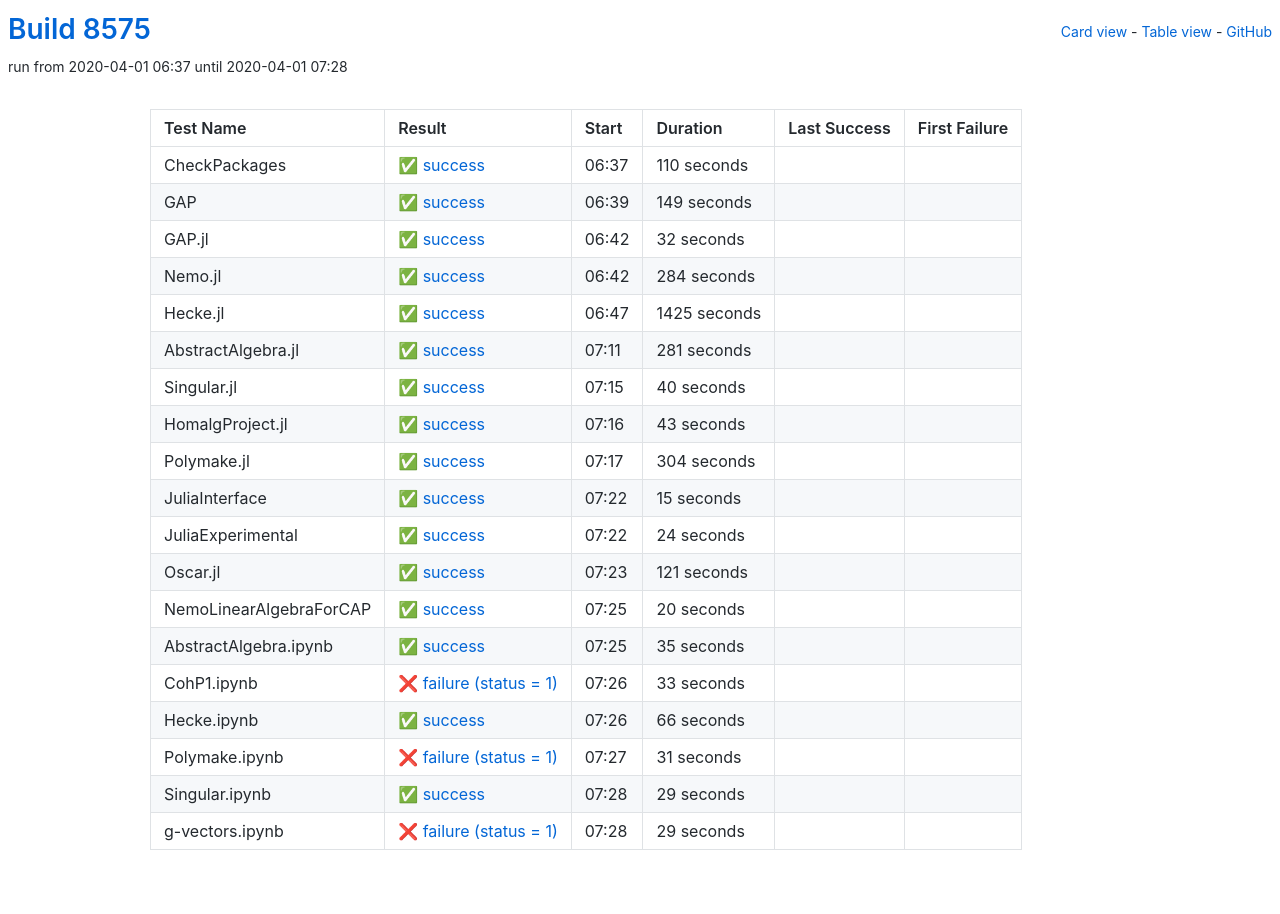
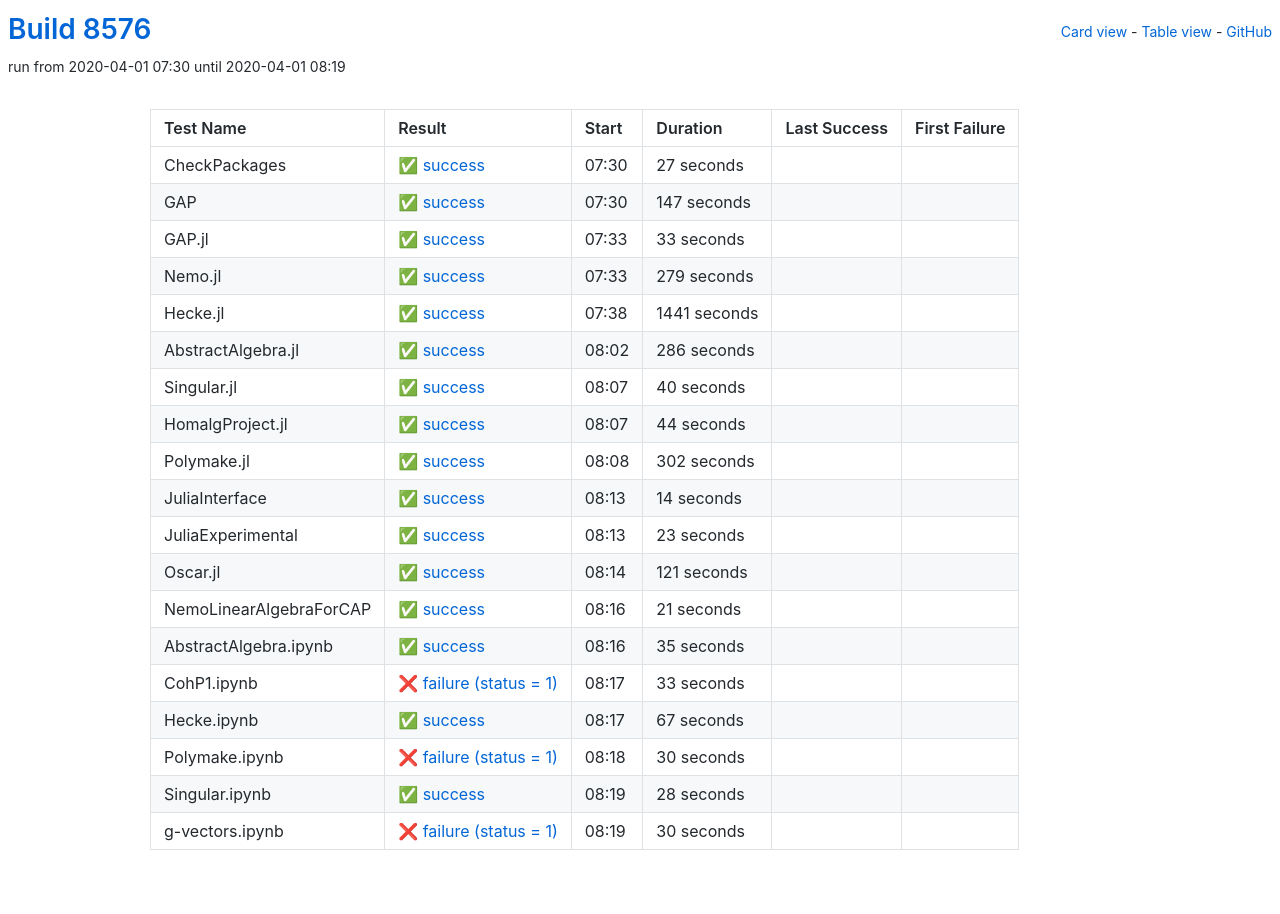
Before and after one commit to oscar-system/oscar-ci-status, a Jekyll site: the page built from table.html, in a window 1280 px wide. Built offline with Jekyll 4.4.1, drawn with Linux system fonts in a browser that asks for light colours.

Commit message:
Build 8576

```diff
--- a/_data/ci.yml
+++ b/_data/ci.yml
@@ -1,71 +1,71 @@
-build: 8575
-build_url: https://oscarci.mathematik.uni-kl.de/job/oscar/8575/
+build: 8576
+build_url: https://oscarci.mathematik.uni-kl.de/job/oscar/8576/
 job: oscar
 tests:
-- duration: 110
+- duration: 27
   exitcode: 0
   first_failure: false
   first_failure_url: null
   last_success: false
   last_success_url: null
-  log: https://oscarci.mathematik.uni-kl.de/job/oscar/8575/artifact/logs/build-8575/CheckPackages.log
+  log: https://oscarci.mathematik.uni-kl.de/job/oscar/8576/artifact/logs/build-8576/CheckPackages.log
   name: CheckPackages
-  start: 2020-04-01 06:37
+  start: 2020-04-01 07:30
   status: success
   success: true
-- duration: 149
+- duration: 147
   exitcode: 0
   first_failure: false
   first_failure_url: null
   last_success: false
   last_success_url: null
-  log: https://oscarci.mathematik.uni-kl.de/job/oscar/8575/artifact/logs/build-8575/GAP.log
+  log: https://oscarci.mathematik.uni-kl.de/job/oscar/8576/artifact/logs/build-8576/GAP.log
   name: GAP
-  start: 2020-04-01 06:39
+  start: 2020-04-01 07:30
   status: success
   success: true
-- duration: 32
+- duration: 33
   exitcode: 0
   first_failure: false
   first_failure_url: null
   last_success: false
   last_success_url: null
-  log: https://oscarci.mathematik.uni-kl.de/job/oscar/8575/artifact/logs/build-8575/GAP.jl.log
+  log: https://oscarci.mathematik.uni-kl.de/job/oscar/8576/artifact/logs/build-8576/GAP.jl.log
   name: GAP.jl
-  start: 2020-04-01 06:42
+  start: 2020-04-01 07:33
   status: success
   success: true
-- duration: 284
+- duration: 279
   exitcode: 0
   first_failure: false
   first_failure_url: null
   last_success: false
   last_success_url: null
-  log: https://oscarci.mathematik.uni-kl.de/job/oscar/8575/artifact/logs/build-8575/Nemo.jl.log
+  log: https://oscarci.mathematik.uni-kl.de/job/oscar/8576/artifact/logs/build-8576/Nemo.jl.log
   name: Nemo.jl
-  start: 2020-04-01 06:42
+  start: 2020-04-01 07:33
   status: success
   success: true
-- duration: 1425
+- duration: 1441
   exitcode: 0
   first_failure: false
   first_failure_url: null
   last_success: false
   last_success_url: null
-  log: https://oscarci.mathematik.uni-kl.de/job/oscar/8575/artifact/logs/build-8575/Hecke.jl.log
+  log: https://oscarci.mathematik.uni-kl.de/job/oscar/8576/artifact/logs/build-8576/Hecke.jl.log
   name: Hecke.jl
-  start: 2020-04-01 06:47
+  start: 2020-04-01 07:38
   status: success
   success: true
-- duration: 281
+- duration: 286
   exitcode: 0
   first_failure: false
   first_failure_url: null
   last_success: false
   last_success_url: null
-  log: https://oscarci.mathematik.uni-kl.de/job/oscar/8575/artifact/logs/build-8575/AbstractAlgebra.jl.log
+  log: https://oscarci.mathematik.uni-kl.de/job/oscar/8576/artifact/logs/build-8576/AbstractAlgebra.jl.log
   name: AbstractAlgebra.jl
-  start: 2020-04-01 07:11
+  start: 2020-04-01 08:02
   status: success
   success: true
 - duration: 40
@@ -74,53 +74,53 @@ tests:
   first_failure_url: null
   last_success: false
   last_success_url: null
-  log: https://oscarci.mathematik.uni-kl.de/job/oscar/8575/artifact/logs/build-8575/Singular.jl.log
+  log: https://oscarci.mathematik.uni-kl.de/job/oscar/8576/artifact/logs/build-8576/Singular.jl.log
   name: Singular.jl
-  start: 2020-04-01 07:15
+  start: 2020-04-01 08:07
   status: success
   success: true
-- duration: 43
+- duration: 44
   exitcode: 0
   first_failure: false
   first_failure_url: null
   last_success: false
   last_success_url: null
-  log: https://oscarci.mathematik.uni-kl.de/job/oscar/8575/artifact/logs/build-8575/HomalgProject.jl.log
+  log: https://oscarci.mathematik.uni-kl.de/job/oscar/8576/artifact/logs/build-8576/HomalgProject.jl.log
   name: HomalgProject.jl
-  start: 2020-04-01 07:16
+  start: 2020-04-01 08:07
   status: success
   success: true
-- duration: 304
+- duration: 302
   exitcode: 0
   first_failure: false
   first_failure_url: null
   last_success: false
   last_success_url: null
-  log: https://oscarci.mathematik.uni-kl.de/job/oscar/8575/artifact/logs/build-8575/Polymake.jl.log
+  log: https://oscarci.mathematik.uni-kl.de/job/oscar/8576/artifact/logs/build-8576/Polymake.jl.log
   name: Polymake.jl
-  start: 2020-04-01 07:17
+  start: 2020-04-01 08:08
   status: success
   success: true
-- duration: 15
+- duration: 14
   exitcode: 0
   first_failure: false
   first_failure_url: null
   last_success: false
   last_success_url: null
-  log: https://oscarci.mathematik.uni-kl.de/job/oscar/8575/artifact/logs/build-8575/JuliaInterface.log
+  log: https://oscarci.mathematik.uni-kl.de/job/oscar/8576/artifact/logs/build-8576/JuliaInterface.log
   name: JuliaInterface
-  start: 2020-04-01 07:22
+  start: 2020-04-01 08:13
   status: success
   success: true
-- duration: 24
+- duration: 23
   exitcode: 0
   first_failure: false
   first_failure_url: null
   last_success: false
   last_success_url: null
-  log: https://oscarci.mathematik.uni-kl.de/job/oscar/8575/artifact/logs/build-8575/JuliaExperimental.log
+  log: https://oscarci.mathematik.uni-kl.de/job/oscar/8576/artifact/logs/build-8576/JuliaExperimental.log
   name: JuliaExperimental
-  start: 2020-04-01 07:22
+  start: 2020-04-01 08:13
   status: success
   success: true
 - duration: 121
@@ -129,20 +129,20 @@ tests:
   first_failure_url: null
   last_success: false
   last_success_url: null
-  log: https://oscarci.mathematik.uni-kl.de/job/oscar/8575/artifact/logs/build-8575/Oscar.jl.log
+  log: https://oscarci.mathematik.uni-kl.de/job/oscar/8576/artifact/logs/build-8576/Oscar.jl.log
   name: Oscar.jl
-  start: 2020-04-01 07:23
+  start: 2020-04-01 08:14
   status: success
   success: true
-- duration: 20
+- duration: 21
   exitcode: 0
   first_failure: false
   first_failure_url: null
   last_success: false
   last_success_url: null
-  log: https://oscarci.mathematik.uni-kl.de/job/oscar/8575/artifact/logs/build-8575/NemoLinearAlgebraForCAP.log
+  log: https://oscarci.mathematik.uni-kl.de/job/oscar/8576/artifact/logs/build-8576/NemoLinearAlgebraForCAP.log
   name: NemoLinearAlgebraForCAP
-  start: 2020-04-01 07:25
+  start: 2020-04-01 08:16
   status: success
   success: true
 - duration: 35
@@ -151,9 +151,9 @@ tests:
   first_failure_url: null
   last_success: false
   last_success_url: null
-  log: https://oscarci.mathematik.uni-kl.de/job/oscar/8575/artifact/logs/build-8575/AbstractAlgebra.ipynb.log
+  log: https://oscarci.mathematik.uni-kl.de/job/oscar/8576/artifact/logs/build-8576/AbstractAlgebra.ipynb.log
   name: AbstractAlgebra.ipynb
-  start: 2020-04-01 07:25
+  start: 2020-04-01 08:16
   status: success
   success: true
 - duration: 33
@@ -162,52 +162,52 @@ tests:
   first_failure_url: null
   last_success: false
   last_success_url: null
-  log: https://oscarci.mathematik.uni-kl.de/job/oscar/8575/artifact/logs/build-8575/CohP1.ipynb.log
+  log: https://oscarci.mathematik.uni-kl.de/job/oscar/8576/artifact/logs/build-8576/CohP1.ipynb.log
   name: CohP1.ipynb
-  start: 2020-04-01 07:26
+  start: 2020-04-01 08:17
   status: failure
   success: false
-- duration: 66
+- duration: 67
   exitcode: 0
   first_failure: false
   first_failure_url: null
   last_success: false
   last_success_url: null
-  log: https://oscarci.mathematik.uni-kl.de/job/oscar/8575/artifact/logs/build-8575/Hecke.ipynb.log
+  log: https://oscarci.mathematik.uni-kl.de/job/oscar/8576/artifact/logs/build-8576/Hecke.ipynb.log
   name: Hecke.ipynb
-  start: 2020-04-01 07:26
+  start: 2020-04-01 08:17
   status: success
   success: true
-- duration: 31
+- duration: 30
   exitcode: 1
   first_failure: false
   first_failure_url: null
   last_success: false
   last_success_url: null
-  log: https://oscarci.mathematik.uni-kl.de/job/oscar/8575/artifact/logs/build-8575/Polymake.ipynb.log
+  log: https://oscarci.mathematik.uni-kl.de/job/oscar/8576/artifact/logs/build-8576/Polymake.ipynb.log
   name: Polymake.ipynb
-  start: 2020-04-01 07:27
+  start: 2020-04-01 08:18
   status: failure
   success: false
-- duration: 29
+- duration: 28
   exitcode: 0
   first_failure: false
   first_failure_url: null
   last_success: false
   last_success_url: null
-  log: https://oscarci.mathematik.uni-kl.de/job/oscar/8575/artifact/logs/build-8575/Singular.ipynb.log
+  log: https://oscarci.mathematik.uni-kl.de/job/oscar/8576/artifact/logs/build-8576/Singular.ipynb.log
   name: Singular.ipynb
-  start: 2020-04-01 07:28
+  start: 2020-04-01 08:19
   status: success
   success: true
-- duration: 29
+- duration: 30
   exitcode: 1
   first_failure: false
   first_failure_url: null
   last_success: false
   last_success_url: null
-  log: https://oscarci.mathematik.uni-kl.de/job/oscar/8575/artifact/logs/build-8575/g-vectors.ipynb.log
+  log: https://oscarci.mathematik.uni-kl.de/job/oscar/8576/artifact/logs/build-8576/g-vectors.ipynb.log
   name: g-vectors.ipynb
-  start: 2020-04-01 07:28
+  start: 2020-04-01 08:19
   status: failure
   success: false
```
Also changed, not shown: README.md.
